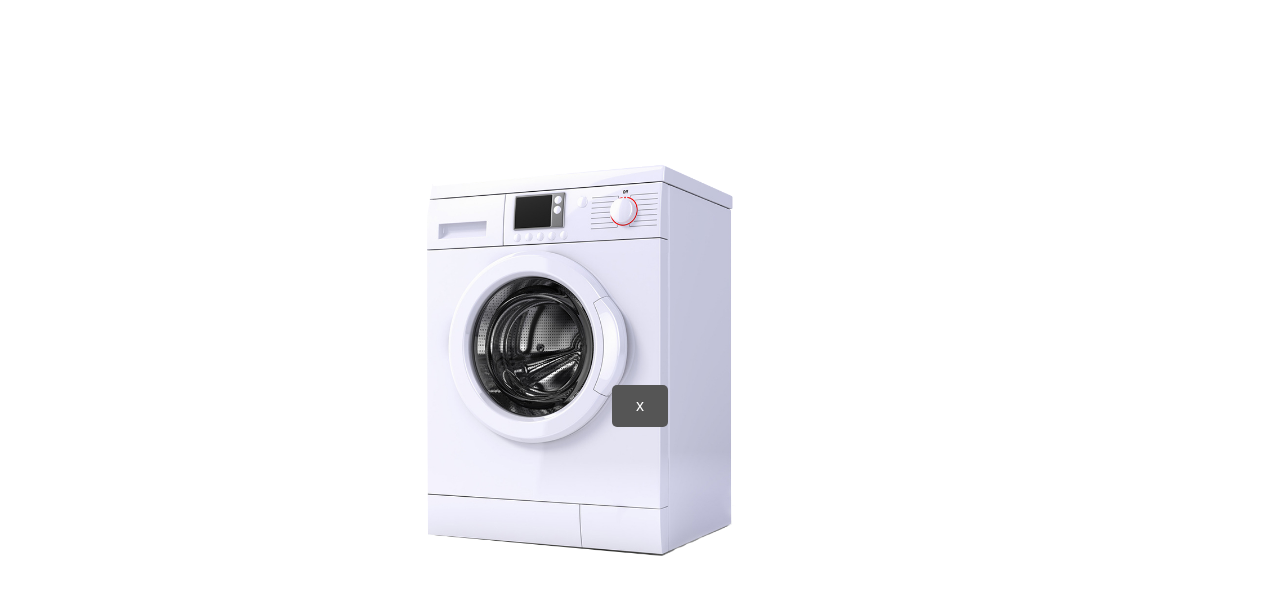
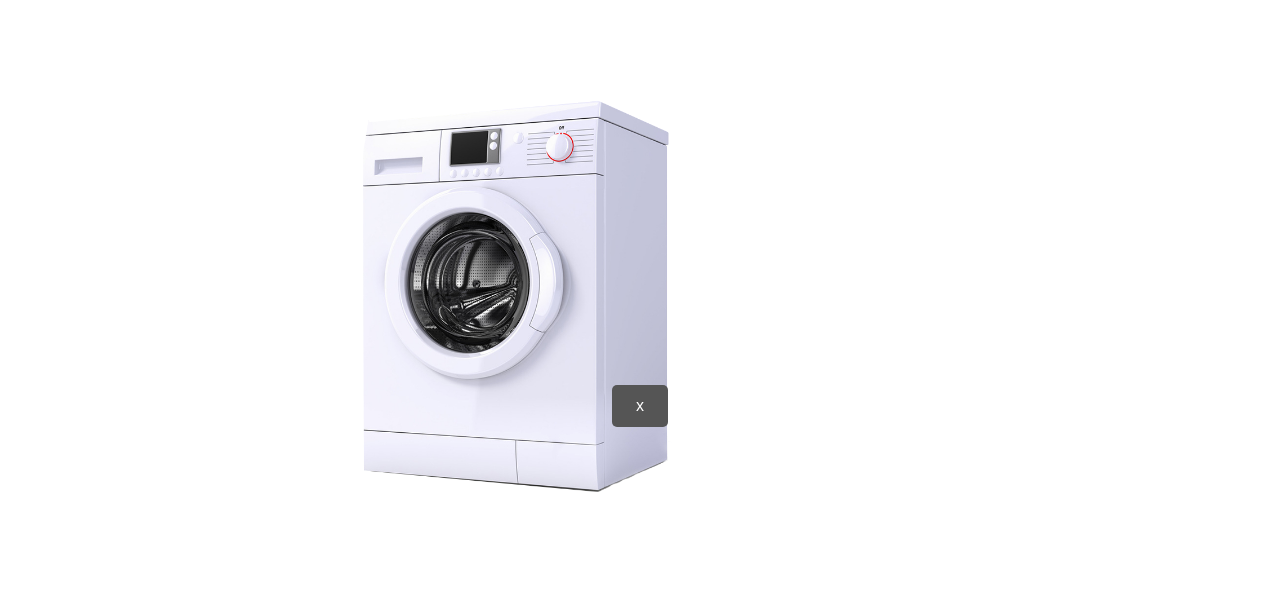
Before and after one commit to saulofilho/TheSexySoundOfTheLaundryMachine, a plain HTML site: page index.html in a window 1280 px wide. Shown: the part 51-646 px from the top of the page. Drawn offline with nearby package versions, Linux system fonts and the light colour scheme.

Commit message:
up
thu 20 jun 21h40

```diff
--- a/index.html
+++ b/index.html
@@ -17,7 +17,10 @@
     <div class="LaundryMachine">
         <audio id="sound1" preload="metadata" src="TheSexySoundOfTheLaundryMachine/sounds/Audio.mp4" type="audio/mp4"></audio>
         <button class="btn" id="sound1Btn" onclick="document.getElementById('sound1').play()">x</button>
-        <img src="TheSexySoundOfTheLaundryMachine/imgs/Brastemp.png" alt="Brastemp">
+        <img src="TheSexySoundOfTheLaundryMachine/imgs/Brastemp.png" alt="Brastemp" usemap="#image-map">
+        <map name="image-map">
+            <area coords="120, 120, 50" shape="circle">
+        </map>
     </div>
 </body>
 </html>
--- a/style.css
+++ b/style.css
@@ -38,9 +38,9 @@ h2 {
   border-radius: 5px;
 }
 .LaundryMachine img {
-  padding: 5% 0 0 30%;
+  padding: 0 25% 0 25%;
   width: 30%;
-  height: auto;
 }
 
+
 /*# sourceMappingURL=TheSexySoundOfTheLaundryMachine.css.map */
```
Also changed, not shown: 2 other files.
